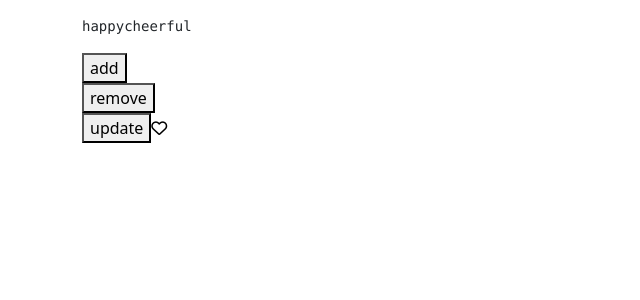
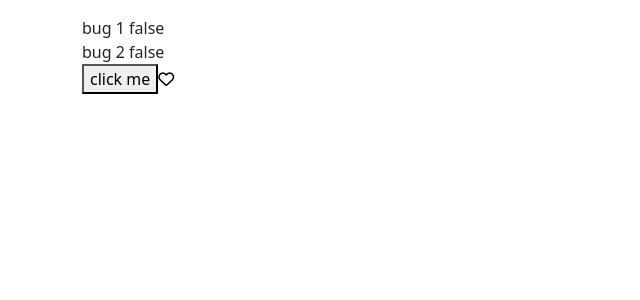
Before and after one commit to zamoosh/react-first, a React (Vite) app: page / in a window 1280 px wide. Shown: the top 300 px of the page, without its empty margins (0-640 px from the left). Built offline with nearby package versions, Linux system fonts and the light colour scheme.

Commit message:
update array of objects using useState

```diff
--- a/src/App.tsx
+++ b/src/App.tsx
@@ -1,39 +1,26 @@
 import { useState } from "react";
 import Heart from "./componenets/HeartComponent/Heart";
+import { nanoid } from "nanoid";
 
 function App() {
-  const [tags, setTags] = useState(["happy", "cheerful"]);
+  const [bugs, setBugs] = useState([
+    { id: 1, name: "bug 1", fixed: false },
+    { id: 2, name: "bug 2", fixed: false },
+  ]);
 
-  const handleClickAdd = () => {
-    setTags([...tags, "mohammad"]);
-  };
-
-  const handleClickRemove = () => {
-    // setTags(tags.filter((tag) => tag !== "cheerful"));
-    const newTags: string[] = [];
-    for (let i = 0; i < tags.length - 1; i++) {
-      newTags.push(tags[i]);
-    }
-    setTags(newTags);
-  };
-
-  const handleClickUpdate = () => {
-    setTags([...tags].map((tag) => (tag === "happy" ? "sadness" : tag)));
+  const handleClick = () => {
+    setBugs(
+      [...bugs].map((bug) => (bug.id === 2 ? { ...bug, fixed: true } : bug)),
+    );
   };
 
   return (
     <div className={"container mt-3"}>
-      <pre>{tags}</pre>
+      {bugs.map((elem) => (
+        <div key={nanoid()}>{elem.name} {elem.fixed ? "true" : "false"}</div>
+      ))}
 
-      <button onClick={handleClickAdd}>add</button>
-
-      <br />
-
-      <button onClick={handleClickRemove}>remove</button>
-
-      <br />
-
-      <button onClick={handleClickUpdate}>update</button>
+      <button onClick={handleClick}>click me</button>
 
       <Heart onClick={() => console.log("heart clicked")} />
     </div>
```
